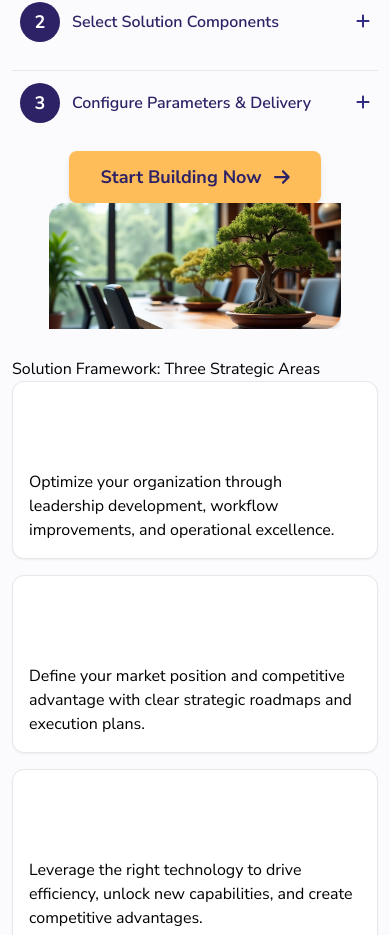
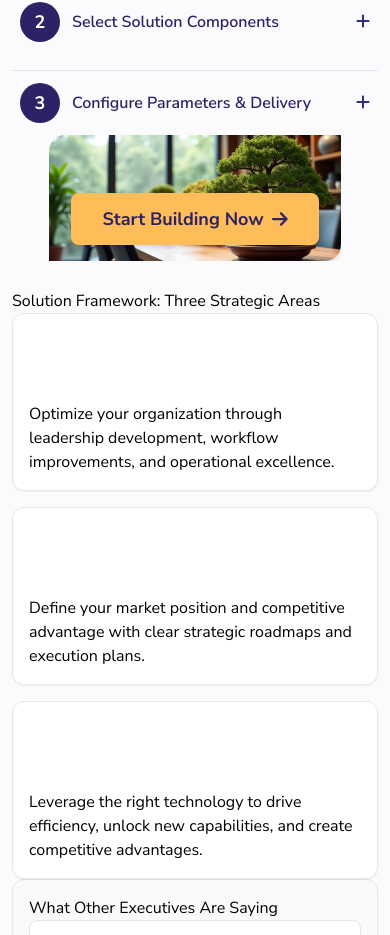
Before and after one commit to elexive-com/elexive-calc, a React (Create React App) app: page / in a window 390 px wide. Shown: the part 1769-2704 px from the top of the page. Built offline with nearby package versions, Linux system fonts and the light colour scheme; what @react-pdf/renderer would draw is missing.

Commit message:
adjusted button in mobile view

```diff
--- a/src/components/CalculatorIntroduction.jsx
+++ b/src/components/CalculatorIntroduction.jsx
@@ -526,12 +526,23 @@ const CalculatorIntroduction = ({ onGetStarted }) => {
 
         <div className="w-full flex flex-col md:flex-row">
           <div className="w-4/5 mx-auto md:w-1/3 mb-4 md:mb-0 md:pr-6 order-2 md:order-1">
-            <div className="aspect-[21/9] sm:aspect-video md:aspect-square overflow-hidden mb-3">
-              <img
-                src={`${process.env.PUBLIC_URL}/bonsai-enterprise.png`}
-                alt="Bonsai tree representing growth and balance"
-                className="w-full h-full object-cover shadow-md rounded-tl-2xl rounded-tr-none rounded-br-2xl rounded-bl-none"
-              />
+            <div className="relative">
+              <div className="aspect-[21/9] sm:aspect-video md:aspect-square overflow-hidden mb-3 relative">
+                <img
+                  src={`${process.env.PUBLIC_URL}/bonsai-enterprise.png`}
+                  alt="Bonsai tree representing growth and balance"
+                  className="w-full h-full object-cover shadow-md rounded-tl-2xl rounded-tr-none rounded-br-2xl rounded-bl-none"
+                />
+                <div className="absolute bottom-4 left-0 right-0 flex justify-center md:hidden">
+                  <button
+                    onClick={onGetStarted}
+                    className="elx-btn-primary shadow-lg text-sm"
+                  >
+                    Start Building Now
+                    <FontAwesomeIcon icon={faArrowRight} className="ml-2" />
+                  </button>
+                </div>
+              </div>
             </div>
           </div>
 
@@ -664,7 +675,7 @@ const CalculatorIntroduction = ({ onGetStarted }) => {
                 }
               />
 
-              <div className="mt-5 flex justify-center">
+              <div className="mt-5 hidden md:flex justify-center">
                 <button
                   onClick={onGetStarted}
                   className="elx-btn-primary"
```
